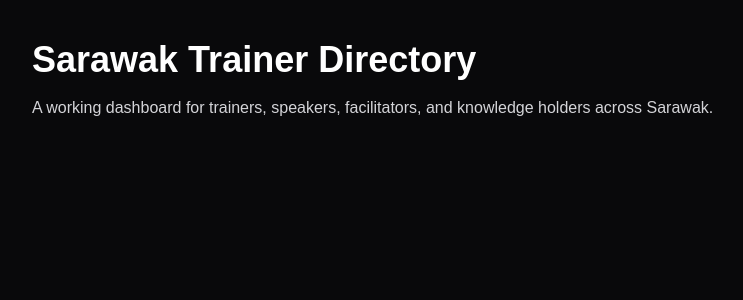
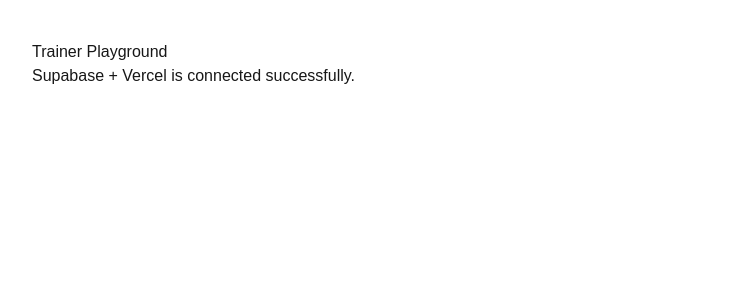
Before and after one commit to lxndrnstss/trainer-playground, a Next.js app: page / in a window 1280 px wide. Shown: the top 300 px of the page, without its empty margins (8-751 px from the left). Built offline with nearby package versions, Linux system fonts and the light colour scheme.

Commit message:
Fix homepage route

```diff
--- a/src/app/page.tsx
+++ b/src/app/page.tsx
@@ -1,10 +1,8 @@
 export default function Home() {
   return (
-    <main className="min-h-screen bg-zinc-950 text-white p-10">
-      <h1 className="text-4xl font-bold">Sarawak Trainer Directory</h1>
-      <p className="mt-4 text-zinc-300">
-        A working dashboard for trainers, speakers, facilitators, and knowledge holders across Sarawak.
-      </p>
+    <main style={{ padding: "40px", fontFamily: "Arial" }}>
+      <h1>Trainer Playground</h1>
+      <p>Supabase + Vercel is connected successfully.</p>
     </main>
   );
 }
```
